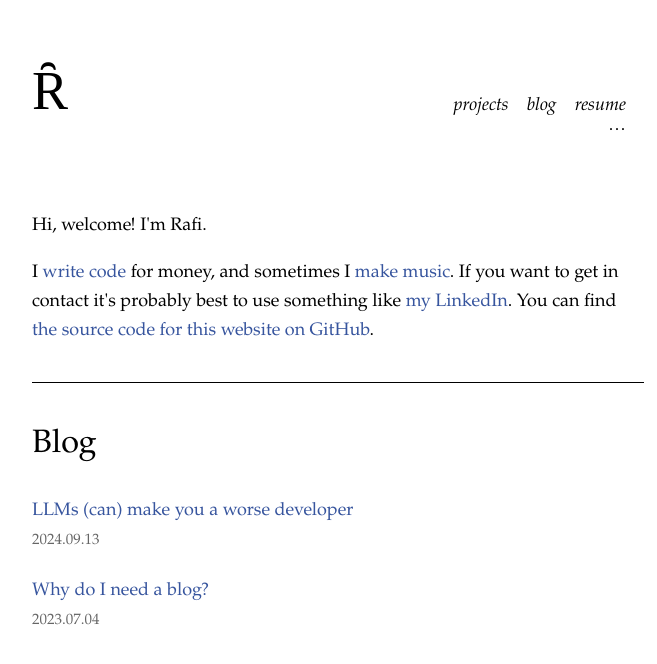
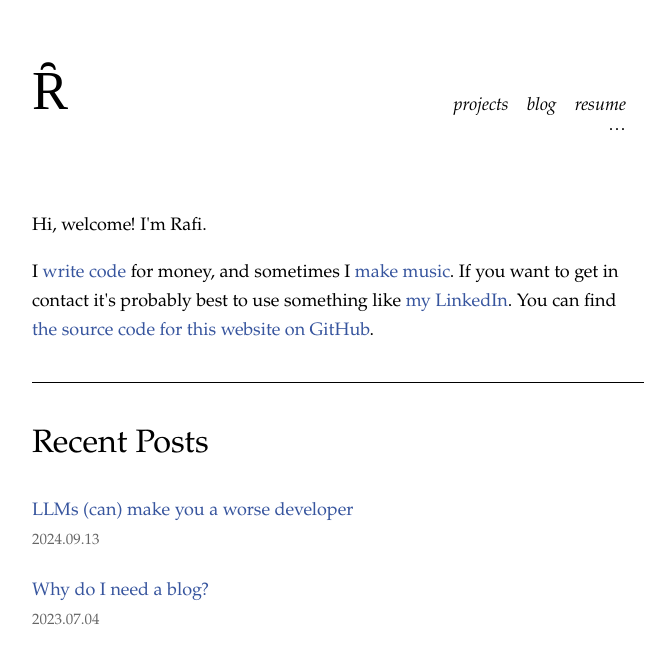
Before and after one commit to rgildiaz/blog, a Next.js app: page / in a window 1280 px wide. Shown: the top 664 px of the page, without its empty margins (302-959 px from the left). Built offline with nearby package versions, Linux system fonts and the light colour scheme.

Commit message:
style: remove unused import and change wording

```diff
--- a/pages/index.js
+++ b/pages/index.js
@@ -1,13 +1,11 @@
 import Head from "next/head";
 import Layout from "../components/layout/layout";
 import BlogPostList from "../components/blogPostList";
-import utilStyles from "../styles/utils.module.css";
 import homeStyles from "../styles/Home.module.css";
 import { getSortedPostsData } from "../lib/posts";
 import Link from "next/link";
 
 export async function getStaticProps() {
-  // TODO: it would be nice to be able to move this out of this component, but getStaticProps only works for /pages
   const allPostsData = getSortedPostsData();
   return {
     props: {
@@ -40,8 +38,8 @@ export default function Home({ allPostsData }) {
         </p>
       </section>
       <section id="blog">
-				<h2>Blog</h2>
-        <BlogPostList allPostsData={allPostsData} maxItems={10} />
+				<h2>Recent Posts</h2>
+        <BlogPostList allPostsData={allPostsData} maxItems={3} />
       </section>
     </Layout>
   );
```
